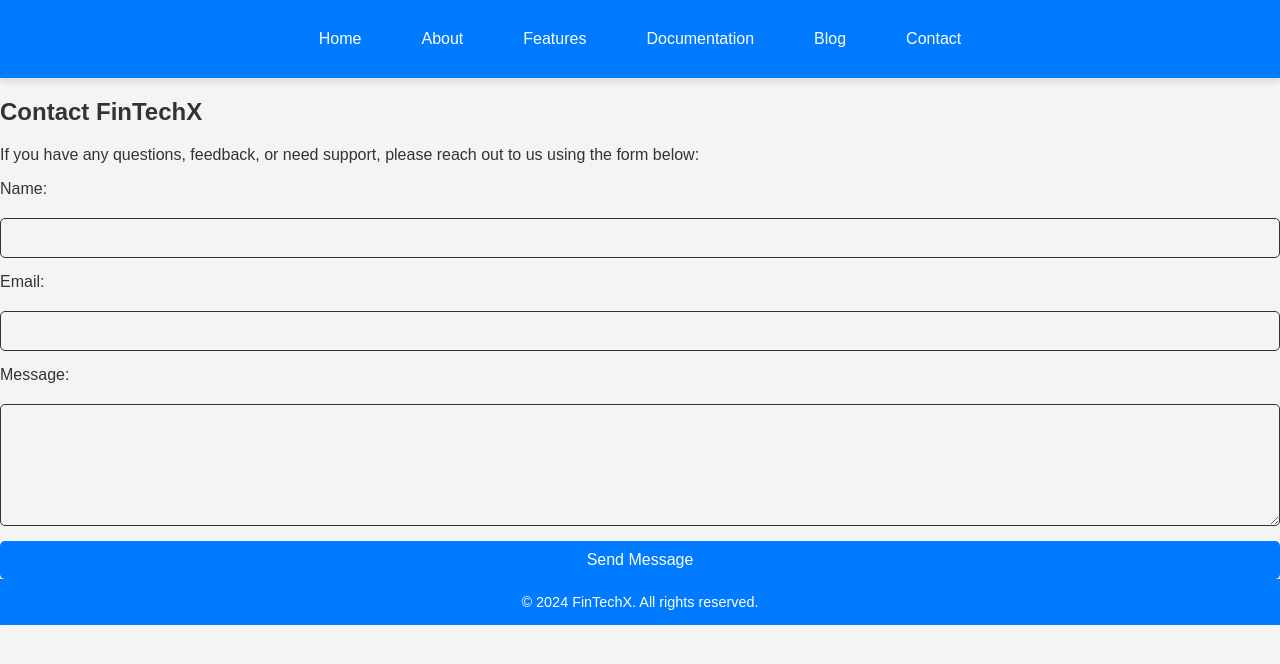
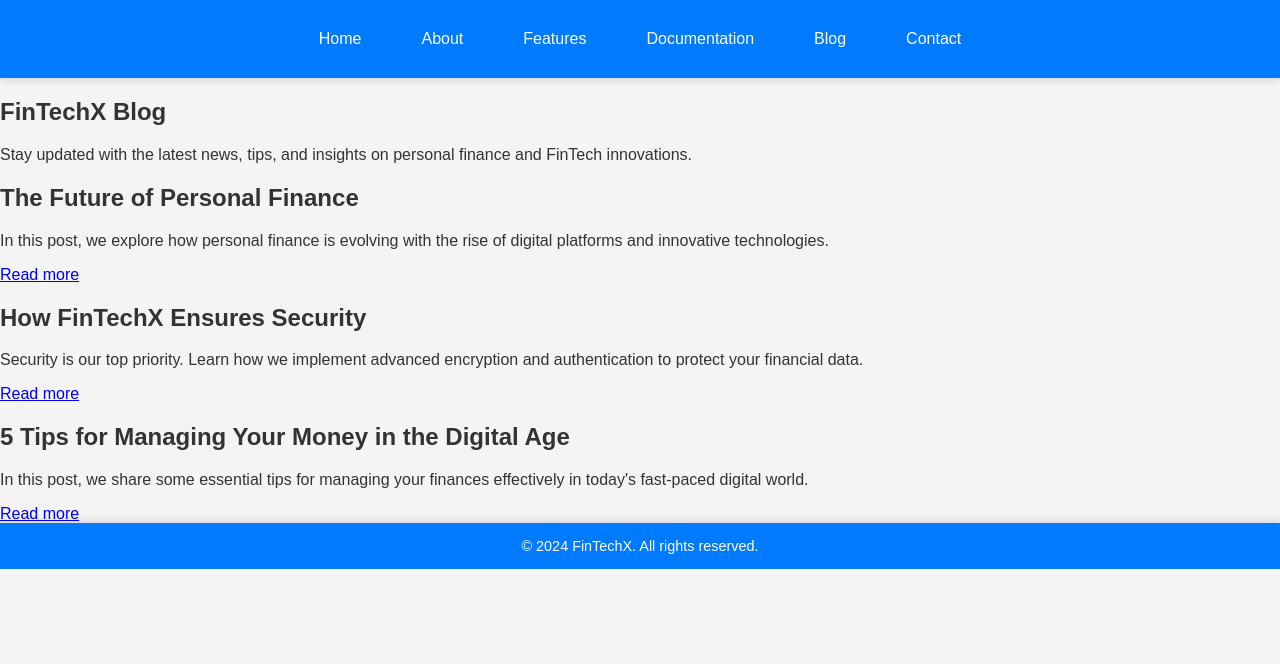
Before and after one commit to programmerraju/FintechX, a plain HTML site: page blog.html in a window 1280 px wide. Drawn offline with Linux system fonts and the light colour scheme.

Commit message:
replace with right blog.html

```diff
--- a/blog.html
+++ b/blog.html
@@ -3,7 +3,7 @@
 <head>
     <meta charset="UTF-8">
     <meta name="viewport" content="width=device-width, initial-scale=1.0">
-    <title>Contact | FinTechX</title>
+    <title>Blog | FinTechX</title>
     <link rel="stylesheet" href="styles.css">
     <link href="https://fonts.googleapis.com/css2?family=Roboto:wght@400;700&display=swap" rel="stylesheet">
 </head>
@@ -19,22 +19,27 @@
         </nav>
     </header>
 
-    <section id="contact">
-        <h1>Contact FinTechX</h1>
-        <p>If you have any questions, feedback, or need support, please reach out to us using the form below:</p>
+    <section id="blog">
+        <h1>FinTechX Blog</h1>
+        <p>Stay updated with the latest news, tips, and insights on personal finance and FinTech innovations.</p>
 
-        <form action="#" method="POST">
-            <label for="name">Name:</label>
-            <input type="text" id="name" name="name" required>
+        <div class="blog-post">
+            <h2>The Future of Personal Finance</h2>
+            <p>In this post, we explore how personal finance is evolving with the rise of digital platforms and innovative technologies.</p>
+            <a href="#">Read more</a>
+        </div>
 
-            <label for="email">Email:</label>
-            <input type="email" id="email" name="email" required>
+        <div class="blog-post">
+            <h2>How FinTechX Ensures Security</h2>
+            <p>Security is our top priority. Learn how we implement advanced encryption and authentication to protect your financial data.</p>
+            <a href="#">Read more</a>
+        </div>
 
-            <label for="message">Message:</label>
-            <textarea id="message" name="message" rows="4" required></textarea>
-
-            <button type="submit">Send Message</button>
-        </form>
+        <div class="blog-post">
+            <h2>5 Tips for Managing Your Money in the Digital Age</h2>
+            <p>In this post, we share some essential tips for managing your finances effectively in today's fast-paced digital world.</p>
+            <a href="#">Read more</a>
+        </div>
     </section>
 
     <footer>
```
